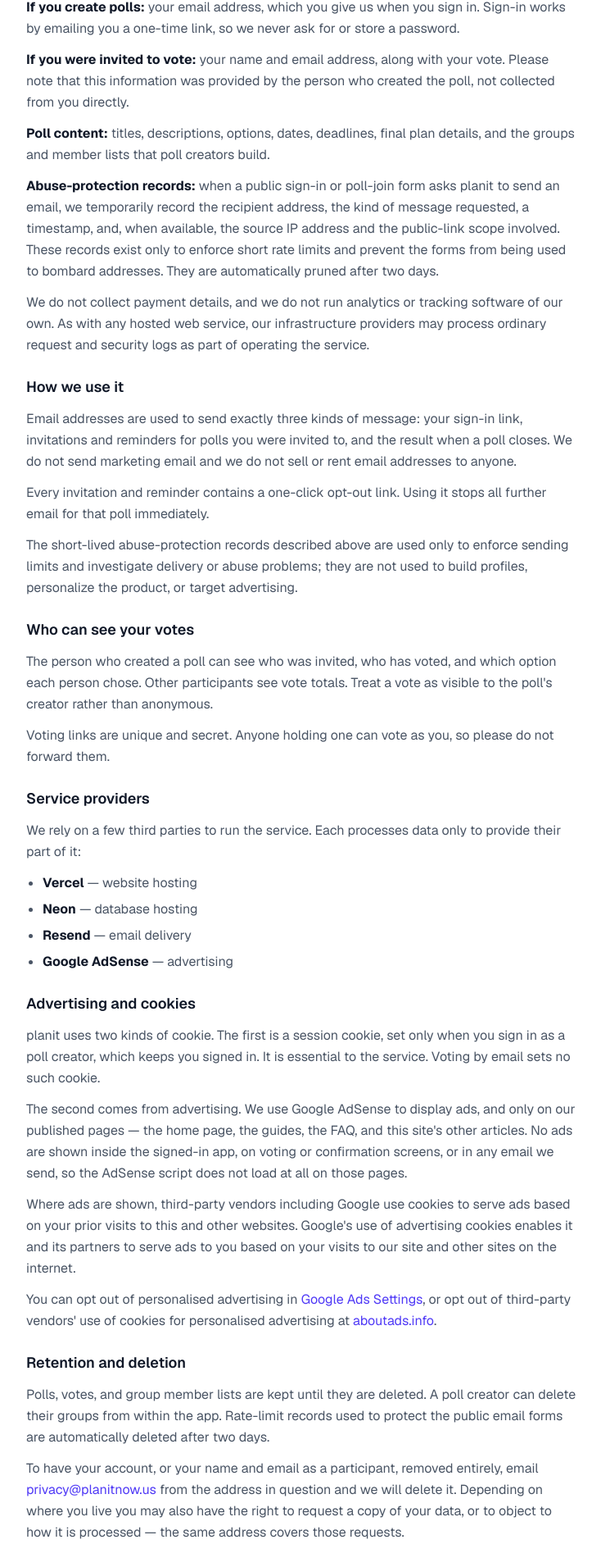
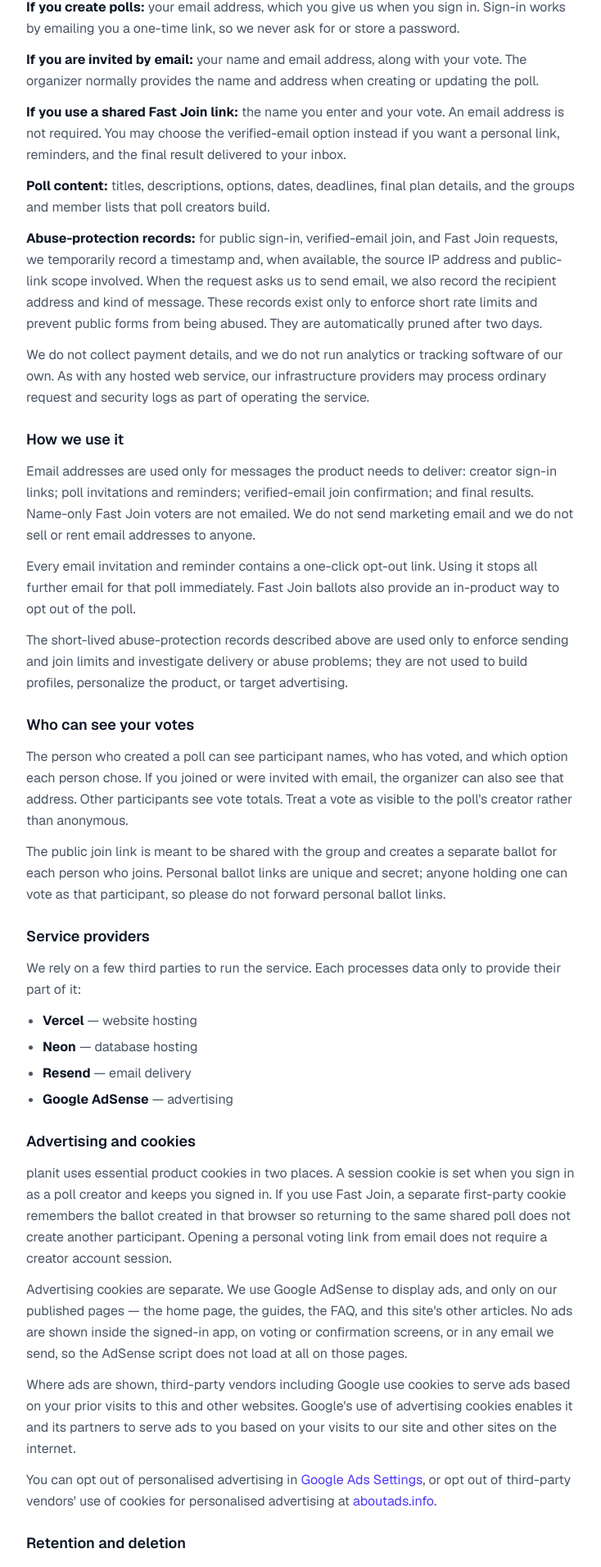
Before and after one commit to killjoy00/planit, a Next.js app: page /privacy in a window 1280 px wide. Shown: the part 317-2228 px from the top of the page at 82% size, without its empty margins (272-1006 px from the left). Built offline with nearby package versions, Linux system fonts and the light colour scheme.

Commit message:
Align product copy with Fast Join (#29)
Update homepage, About, FAQ, demo, organizer, metadata, and privacy copy to reflect name-only Fast Join as the default shared-link path and email as an optional reminder/result-delivery path.

```diff
--- a/app/(legal)/privacy/page.tsx
+++ b/app/(legal)/privacy/page.tsx
@@ -11,7 +11,7 @@ const CONTACT = "privacy@planitnow.us"
 
 export default function PrivacyPage() {
   return (
-    <Prose title="Privacy Policy" updated="September 6, 2026">
+    <Prose title="Privacy Policy" updated="September 14, 2026">
       <p>
         This policy explains what planit (&quot;we&quot;, &quot;the service&quot;) collects,
         why, and what happens to it. planit is operated as an independent project and is
@@ -26,10 +26,15 @@ export default function PrivacyPage() {
           one-time link, so we never ask for or store a password.
         </p>
         <p>
-          <strong className="text-gray-900">If you were invited to vote:</strong> your
-          name and email address, along with your vote. Please note that this information
-          was provided by the person who created the poll, not collected from you
-          directly.
+          <strong className="text-gray-900">If you are invited by email:</strong> your
+          name and email address, along with your vote. The organizer normally provides
+          the name and address when creating or updating the poll.
+        </p>
+        <p>
+          <strong className="text-gray-900">If you use a shared Fast Join link:</strong> the
+          name you enter and your vote. An email address is not required. You may choose the
+          verified-email option instead if you want a personal link, reminders, and the final
+          result delivered to your inbox.
         </p>
         <p>
           <strong className="text-gray-900">Poll content:</strong> titles, descriptions,
@@ -37,11 +42,11 @@ export default function PrivacyPage() {
           build.
         </p>
         <p>
-          <strong className="text-gray-900">Abuse-protection records:</strong> when a public
-          sign-in or poll-join form asks planit to send an email, we temporarily record the
-          recipient address, the kind of message requested, a timestamp, and, when available,
-          the source IP address and the public-link scope involved. These records exist only to
-          enforce short rate limits and prevent the forms from being used to bombard addresses.
+          <strong className="text-gray-900">Abuse-protection records:</strong> for public
+          sign-in, verified-email join, and Fast Join requests, we temporarily record a timestamp
+          and, when available, the source IP address and public-link scope involved. When the request
+          asks us to send email, we also record the recipient address and kind of message. These
+          records exist only to enforce short rate limits and prevent public forms from being abused.
           They are automatically pruned after two days.
         </p>
         <p>
@@ -53,31 +58,34 @@ export default function PrivacyPage() {
 
       <Section heading="How we use it">
         <p>
-          Email addresses are used to send exactly three kinds of message: your sign-in
-          link, invitations and reminders for polls you were invited to, and the result
-          when a poll closes. We do not send marketing email and we do not sell or rent
-          email addresses to anyone.
+          Email addresses are used only for messages the product needs to deliver: creator sign-in
+          links; poll invitations and reminders; verified-email join confirmation; and final results.
+          Name-only Fast Join voters are not emailed. We do not send marketing email and we do not
+          sell or rent email addresses to anyone.
         </p>
         <p>
-          Every invitation and reminder contains a one-click opt-out link. Using it stops
-          all further email for that poll immediately.
+          Every email invitation and reminder contains a one-click opt-out link. Using it stops
+          all further email for that poll immediately. Fast Join ballots also provide an in-product
+          way to opt out of the poll.
         </p>
         <p>
           The short-lived abuse-protection records described above are used only to enforce
-          sending limits and investigate delivery or abuse problems; they are not used to build
+          sending and join limits and investigate delivery or abuse problems; they are not used to build
           profiles, personalize the product, or target advertising.
         </p>
       </Section>
 
       <Section heading="Who can see your votes">
         <p>
-          The person who created a poll can see who was invited, who has voted, and which
-          option each person chose. Other participants see vote totals. Treat a vote as
-          visible to the poll&apos;s creator rather than anonymous.
+          The person who created a poll can see participant names, who has voted, and which
+          option each person chose. If you joined or were invited with email, the organizer can
+          also see that address. Other participants see vote totals. Treat a vote as visible to
+          the poll&apos;s creator rather than anonymous.
         </p>
         <p>
-          Voting links are unique and secret. Anyone holding one can vote as you, so
-          please do not forward them.
+          The public join link is meant to be shared with the group and creates a separate ballot
+          for each person who joins. Personal ballot links are unique and secret; anyone holding
+          one can vote as that participant, so please do not forward personal ballot links.
         </p>
       </Section>
 
@@ -96,12 +104,14 @@ export default function PrivacyPage() {
 
       <Section heading="Advertising and cookies">
         <p>
-          planit uses two kinds of cookie. The first is a session cookie, set only when
-          you sign in as a poll creator, which keeps you signed in. It is essential to the
-          service. Voting by email sets no such cookie.
+          planit uses essential product cookies in two places. A session cookie is set when you
+          sign in as a poll creator and keeps you signed in. If you use Fast Join, a separate
+          first-party cookie remembers the ballot created in that browser so returning to the same
+          shared poll does not create another participant. Opening a personal voting link from email
+          does not require a creator account session.
         </p>
         <p>
-          The second comes from advertising. We use Google AdSense to display ads, and only
+          Advertising cookies are separate. We use Google AdSense to display ads, and only
           on our published pages — the home page, the guides, the FAQ, and this site&apos;s
           other articles. No ads are shown inside the signed-in app, on voting or
           confirmation screens, or in any email we send, so the AdSense script does not load
@@ -139,17 +149,17 @@ export default function PrivacyPage() {
 
       <Section heading="Retention and deletion">
         <p>
-          Polls, votes, and group member lists are kept until they are deleted. A poll
-          creator can delete their groups from within the app. Rate-limit records used to protect
-          the public email forms are automatically deleted after two days.
+          Polls, votes, participant records, and group member lists are kept until they are deleted.
+          A poll creator can delete their groups from within the app. Rate-limit records used to
+          protect public forms are automatically deleted after two days.
         </p>
         <p>
-          To have your account, or your name and email as a participant, removed entirely,
-          email{" "}
-          <a href={`mailto:${CONTACT}`} className="text-indigo-600 hover:underline">{CONTACT}</a>{" "}
-          from the address in question and we will delete it. Depending on where you live
-          you may also have the right to request a copy of your data, or to object to how
-          it is processed — the same address covers those requests.
+          To have your account or participant record removed entirely, email{" "}
+          <a href={`mailto:${CONTACT}`} className="text-indigo-600 hover:underline">{CONTACT}</a>.
+          If the record is tied to an email address, contact us from that address when possible.
+          For a name-only Fast Join record, include enough context about the poll for us to identify
+          it. Depending on where you live you may also have the right to request a copy of your data,
+          or to object to how it is processed — the same address covers those requests.
         </p>
       </Section>
 
--- a/app/layout.tsx
+++ b/app/layout.tsx
@@ -21,7 +21,7 @@ export const metadata: Metadata = {
     template: `%s — ${SITE_NAME}`,
   },
   description:
-    "Free group polls for picking dates, places, and plans. Your friends vote from their email — no account, no app, no group chat scrollback.",
+    "Free group polls for picking dates, places, and plans. Share one link and friends can vote by name — no account, no app, no group chat scrollback.",
   applicationName: SITE_NAME,
   openGraph: {
     siteName: SITE_NAME,
--- a/components/poll/PollResults.tsx
+++ b/components/poll/PollResults.tsx
@@ -317,8 +317,8 @@ export function PollResults({ pollId, initialData, pollType, icsAvailable: initi
           <div>
             <p className="text-sm font-medium text-gray-700">Public join link</p>
             <p className="text-xs text-gray-500 mt-0.5">
-              New people can request access with this link after confirming their email.
-              To send an invited person straight to their ballot, copy their personal link below.
+              Anyone with this link can enter their name and vote immediately. Email is optional for
+              reminders and result delivery; invited participants&apos; personal links go straight to the ballot.
             </p>
           </div>
           <div className="flex flex-col gap-2 sm:flex-row">
```
Also changed, not shown: app/(content)/about/page.tsx (+11 -10 lines), app/(content)/demo/page.tsx (+9 -9 lines), app/(content)/faq/page.tsx (+41 -35 lines), app/(content)/page.tsx (+4 -4 lines).
